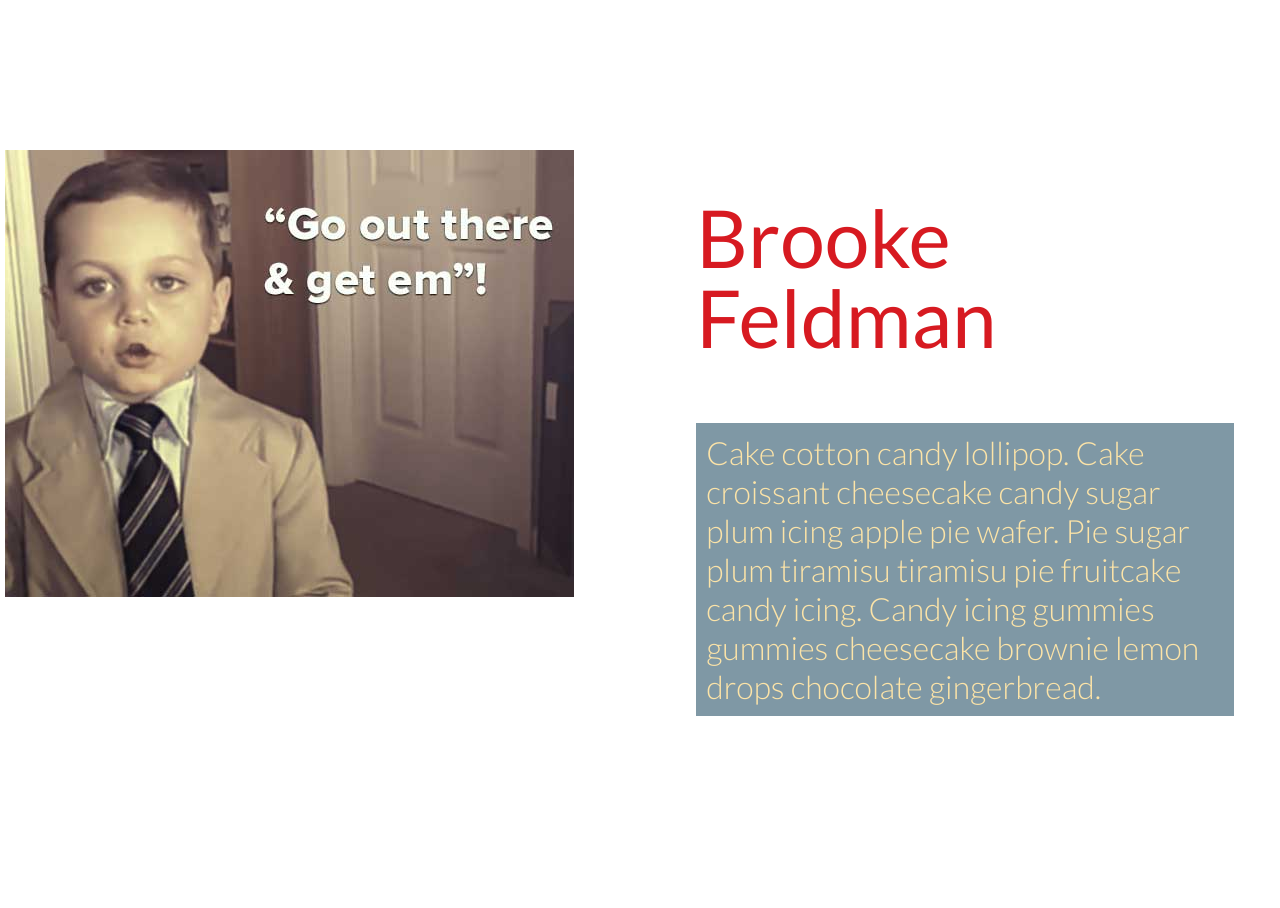
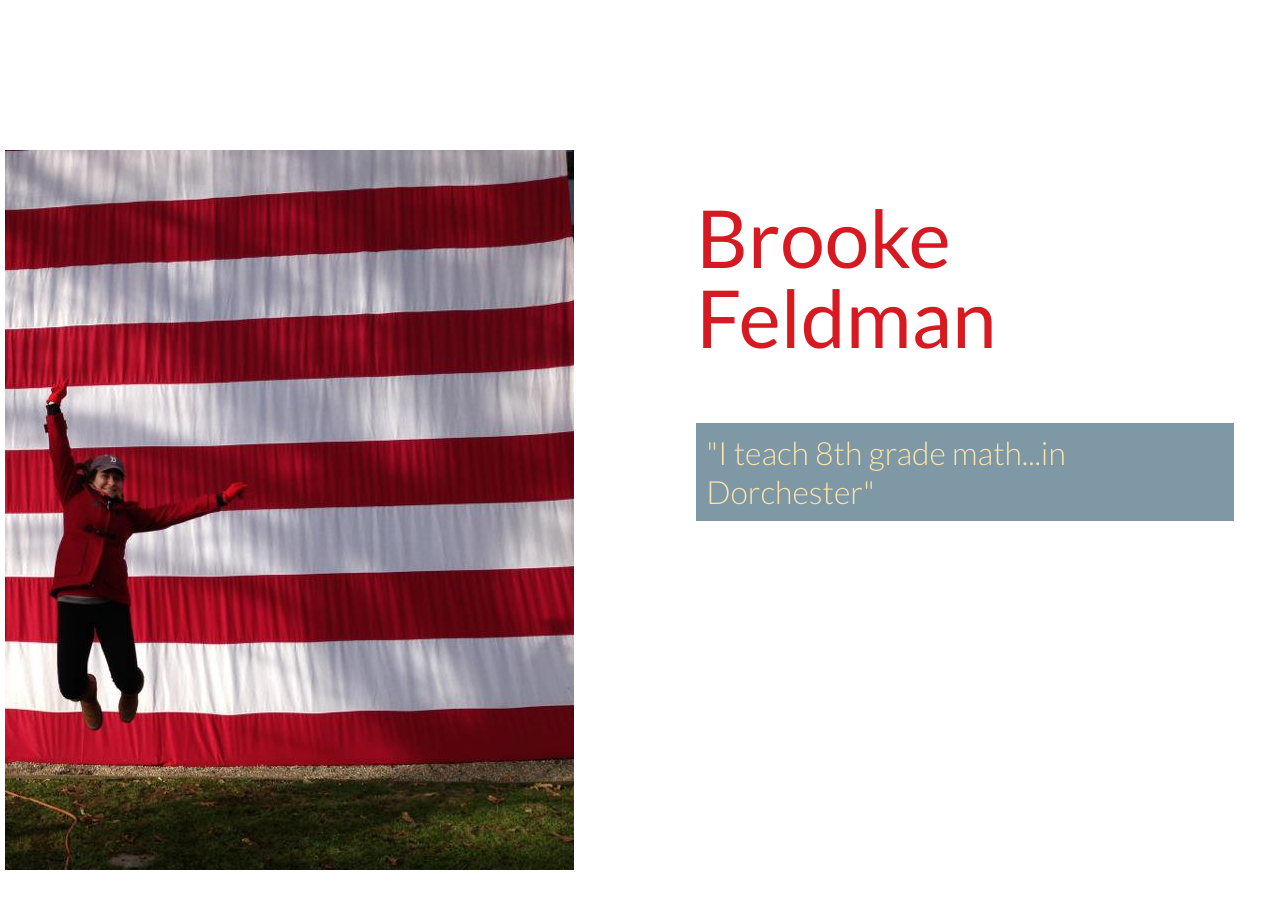
Before and after one commit to dmlevi/miracle, a plain HTML site: page index.html in a window 1280 px wide. Shown: the part 6160-7068 px from the top of the page. Drawn offline with nearby package versions, Linux system fonts and the light colour scheme; a script that the page names is missing.

Commit message:
added quote and pic

```diff
--- a/index.html
+++ b/index.html
@@ -64,11 +64,11 @@
 				</section>
 				<section class="cbp-so-section">
 					<figure class="cbp-so-side cbp-so-side-left">
-						<img src="images/kid.jpg" alt="img01">
+						<img src="images/brooke.jpg" alt="img01">
 					</figure>
 					<article class="cbp-so-side cbp-so-side-right">
 						<h2>Brooke Feldman</h2>
-						<p>Cake cotton candy lollipop. Cake croissant cheesecake candy sugar plum icing apple pie wafer. Pie sugar plum tiramisu tiramisu pie fruitcake candy icing. Candy icing gummies gummies cheesecake brownie lemon drops chocolate gingerbread.</p>
+						<p>"I teach 8th grade math...in Dorchester"</p>
 					</article>
 				</section>
 				<section class="cbp-so-section">
```
Also changed, not shown: images/brooke.jpg (added).
